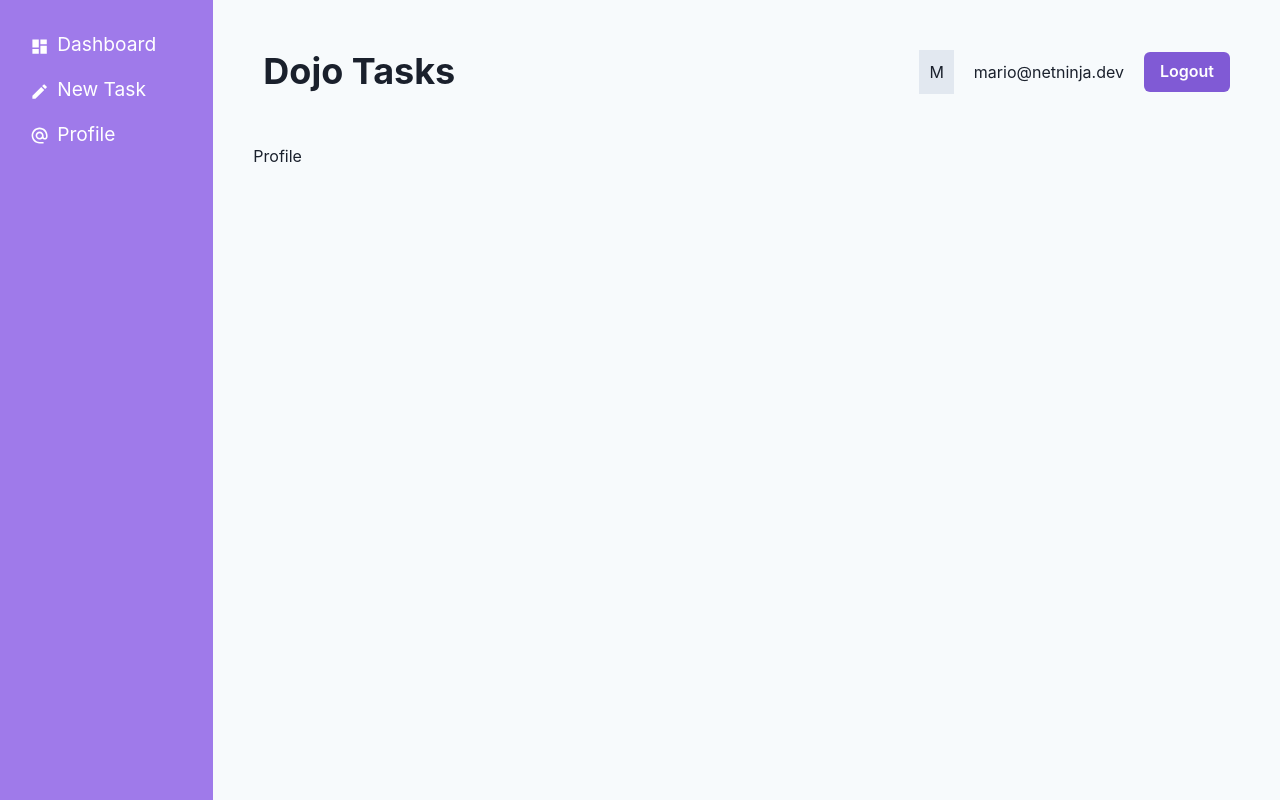
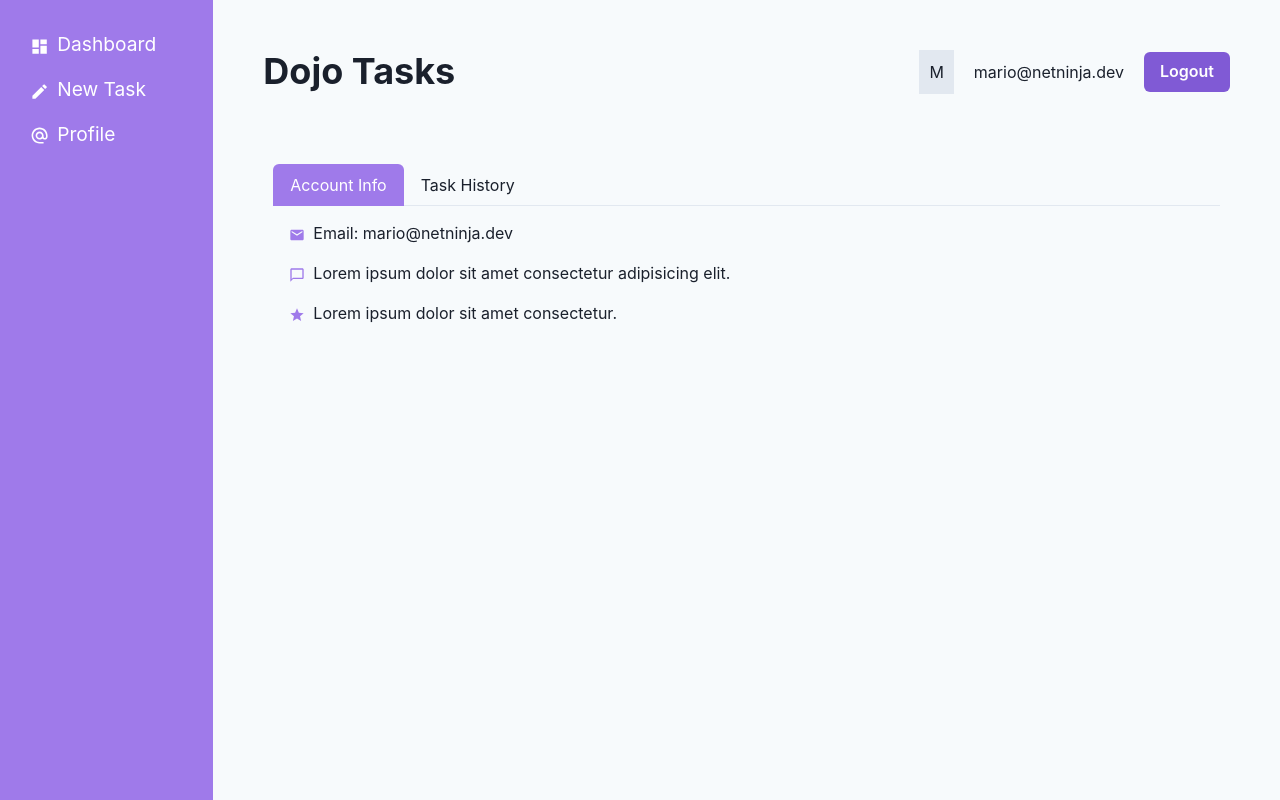
Before and after one commit to brittbrink/prototypes-loyyo, a React (Vite) app in the folder Chakra-ui-tutorial/: page /profile in a window 1280 px wide. Built offline with nearby package versions, Linux system fonts and the light colour scheme.

Commit message:
Add Profile component with tabs for Account Info and Task History; implement list items with icons, lesson 8

```diff
--- a/Chakra-ui-tutorial/src/pages/Profile.jsx
+++ b/Chakra-ui-tutorial/src/pages/Profile.jsx
@@ -1,5 +1,62 @@
+import { List, Tab, TabList, TabPanel, TabPanels, Tabs, ListItem, ListIcon } from "@chakra-ui/react";
+import { MdChatBubbleOutline, MdCheckCircle, MdEmail, MdError, MdStar } from "react-icons/md";
+
 export default function Profile() {
   return (
-    <div>Profile</div>
+    <Tabs mt="40px" p="20px" colorScheme="purple" variant="enclosed">
+      <TabList>
+        <Tab _selected={{ color: "white", bg: "purple.400" }}>Account Info</Tab>
+        <Tab _selected={{ color: "white", bg: "purple.400" }}>Task History</Tab>
+      </TabList>
+
+      <TabPanels>
+        <TabPanel>
+          <List spacing={4}>
+            <ListItem>
+              <ListIcon as={MdEmail} color="purple.400" />
+              Email: mario@netninja.dev
+            </ListItem>
+            <ListItem>
+              <ListIcon as={MdChatBubbleOutline} color="purple.400" />
+              Lorem ipsum dolor sit amet consectetur adipisicing elit.
+            </ListItem>
+            <ListItem>
+              <ListIcon as={MdStar} color="purple.400" />
+              Lorem ipsum dolor sit amet consectetur.
+            </ListItem>
+          </List>
+        </TabPanel>
+
+        <TabPanel>
+          <List spacing={4}>
+            <ListItem>
+              <ListIcon as={MdCheckCircle} color="teal.400" />
+              Lorem ipsum dolor sit amet consectetur.
+            </ListItem>
+            <ListItem>
+              <ListIcon as={MdCheckCircle} color="teal.400" />
+              Lorem ipsum dolor sit amet consectetur.
+            </ListItem>
+            <ListItem>
+              <ListIcon as={MdError} color="red.400" />
+              Lorem ipsum dolor sit amet consectetur.
+            </ListItem>
+            <ListItem>
+              <ListIcon as={MdCheckCircle} color="teal.400" />
+              Lorem ipsum dolor sit amet consectetur.
+            </ListItem>
+            <ListItem>
+              <ListIcon as={MdError} color="red.400" />
+              Lorem ipsum dolor sit amet consectetur.
+            </ListItem>
+            <ListItem>
+              <ListIcon as={MdCheckCircle} color="teal.400" />
+              Lorem ipsum dolor sit amet consectetur.
+            </ListItem>
+          </List>
+        </TabPanel>
+
+      </TabPanels>
+    </Tabs>
   )
 }
```
